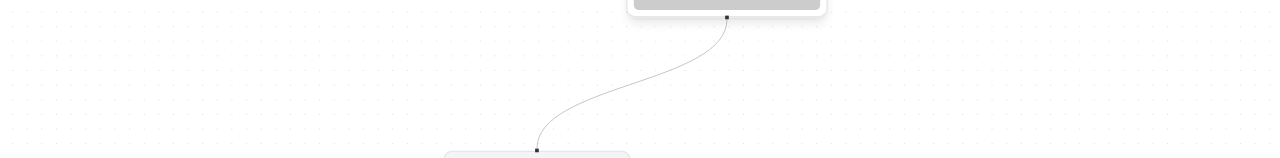
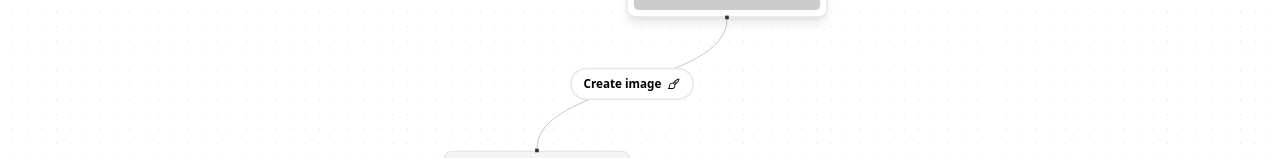
Before and after one commit to Patrickroelofs/blueprint, a Next.js app: page / in a window 1280 px wide. Shown: the part 251-409 px from the top of the page. Built offline with nearby package versions, Linux system fonts and the light colour scheme.

Commit message:
feat: add trigger edge and react icons

```diff
--- a/package.json
+++ b/package.json
@@ -14,6 +14,7 @@
     "openai": "^4.0.0",
     "react": "^18",
     "react-dom": "^18",
+    "react-icons": "^5.2.1",
     "zustand": "^4.5.4"
   },
   "devDependencies": {
--- /dev/null
+++ b/src/components/edges/simple-edge.tsx
@@ -0,0 +1,27 @@
+import { BaseEdge, type EdgeProps, getBezierPath } from '@xyflow/react';
+
+function SimpleEdge(props: EdgeProps): JSX.Element {
+  const {
+    sourceX,
+    sourceY,
+    targetX,
+    targetY,
+    sourcePosition,
+    targetPosition,
+    style,
+    markerEnd,
+  } = props;
+
+  const [edgePath] = getBezierPath({
+    sourceX,
+    sourceY,
+    sourcePosition,
+    targetX,
+    targetY,
+    targetPosition,
+  });
+
+  return <BaseEdge path={edgePath} markerEnd={markerEnd} style={style} />;
+}
+
+export { SimpleEdge };
--- /dev/null
+++ b/src/components/edges/trigger-edge.tsx
@@ -0,0 +1,53 @@
+import {
+  BaseEdge,
+  EdgeLabelRenderer,
+  type EdgeProps,
+  getBezierPath,
+} from '@xyflow/react';
+import { PiPaintBrushDuotone } from 'react-icons/pi';
+
+function TriggerEdge(props: EdgeProps): JSX.Element {
+  const {
+    sourceX,
+    sourceY,
+    targetX,
+    targetY,
+    sourcePosition,
+    targetPosition,
+    style,
+    markerEnd,
+  } = props;
+
+  const [edgePath, labelX, labelY] = getBezierPath({
+    sourceX,
+    sourceY,
+    sourcePosition,
+    targetX,
+    targetY,
+    targetPosition,
+  });
+
+  return (
+    <>
+      <BaseEdge path={edgePath} markerEnd={markerEnd} style={style} />
+      <EdgeLabelRenderer>
+        <div
+          style={{
+            transform: `translate(-50%, -50%) translate(${labelX.toString()}px,${labelY.toString()}px)`,
+          }}
+          className="pointer-events-auto absolute"
+        >
+          <button
+            type="button"
+            className="flex items-center justify-center gap-2 rounded-full border-2 border-gray-200 bg-white px-4 py-2 font-bold transition-all duration-300 ease-in-out hover:bg-gray-100"
+          >
+            Create image
+            <PiPaintBrushDuotone size={18} />
+          </button>
+        </div>
+      </EdgeLabelRenderer>
+    </>
+  );
+}
+
+export { TriggerEdge };
--- a/src/components/flow.tsx
+++ b/src/components/flow.tsx
@@ -6,6 +6,7 @@ import { useFlowStore } from '@/lib/flow/store';
 import { NodeTypes } from '@/lib/flow/node-types';
 import { useOnDrop } from '@/lib/flow/hooks/on-drop';
 import { useOnDragOver } from '@/lib/flow/hooks/on-drag-over';
+import { EdgeTypes } from '@/lib/flow/edge-types';
 
 export function Flow(): JSX.Element {
   const { nodes, edges, onNodesChange, onEdgesChange, onConnect } =
@@ -32,6 +33,7 @@ export function Flow(): JSX.Element {
         onConnect={onConnect}
         fitView
         nodeTypes={NodeTypes}
+        edgeTypes={EdgeTypes}
         onDrop={onDrop}
         onDragOver={onDragOver}
       >
--- /dev/null
+++ b/src/lib/flow/edge-types.ts
@@ -0,0 +1,7 @@
+import { SimpleEdge } from '@/components/edges/simple-edge';
+import { TriggerEdge } from '@/components/edges/trigger-edge';
+
+export const EdgeTypes = {
+  triggerEdge: TriggerEdge,
+  simpleEdge: SimpleEdge,
+};
--- a/src/lib/flow/initial/initial-edges.ts
+++ b/src/lib/flow/initial/initial-edges.ts
@@ -8,5 +8,6 @@ export const initialEdges = [
     id: '2-3',
     source: '2',
     target: '3',
+    type: 'triggerEdge',
   },
 ];
--- a/src/lib/flow/node-types.ts
+++ b/src/lib/flow/node-types.ts
@@ -1,11 +1,6 @@
 import { TextNode } from '@/components/nodes/text-node';
 import { OutputNode } from '@/components/nodes/output-node';
 import { OpenAINode } from '@/components/nodes/openai-node';
-
-export interface NodeComponent {
-  name: string;
-  element: JSX.Element;
-}
 
 export const NodeTypes = {
   textNode: TextNode,
```
Also changed, not shown: 1 other file (tests, documents, lock files or other folders).
